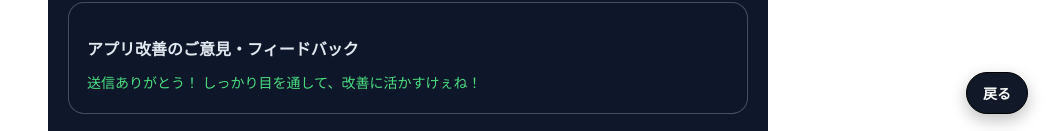
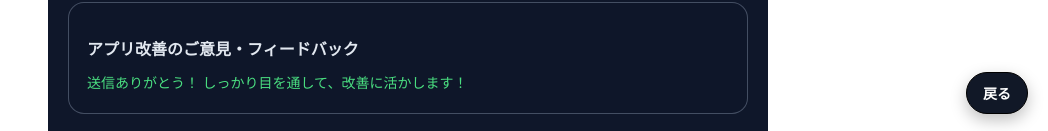
Before and after one commit to sakasakainfinity-dotcom/travel-memory, a Next.js app: page /about in a window 1280 px wide. Both pictures are taken after a click on the button "送信する". Shown: the part 666-797 px from the top of the page, without its empty margins (232-1280 px from the left). Built offline with nearby package versions, Linux system fonts and the light colour scheme.

Commit message:
Update page.tsx

```diff
--- a/src/app/about/page.tsx
+++ b/src/app/about/page.tsx
@@ -238,7 +238,7 @@ export default function AboutPage() {
         {sent ? (
           <div style={{ color: "#4ade80", fontSize: 14 }}>
             送信ありがとう！
-            しっかり目を通して、改善に活かすけぇね！
+            しっかり目を通して、改善に活かします！
           </div>
         ) : (
           <>
```
